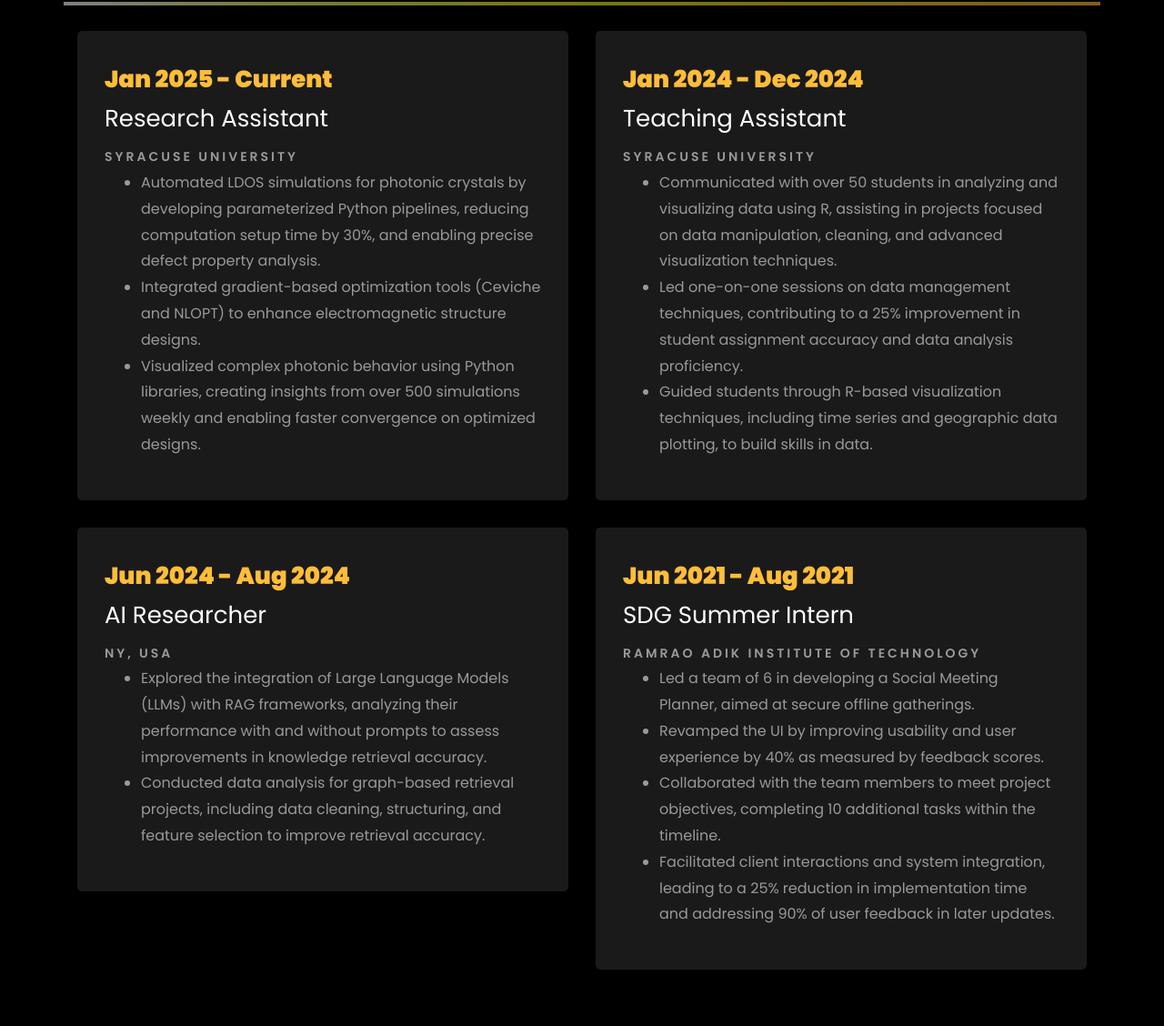
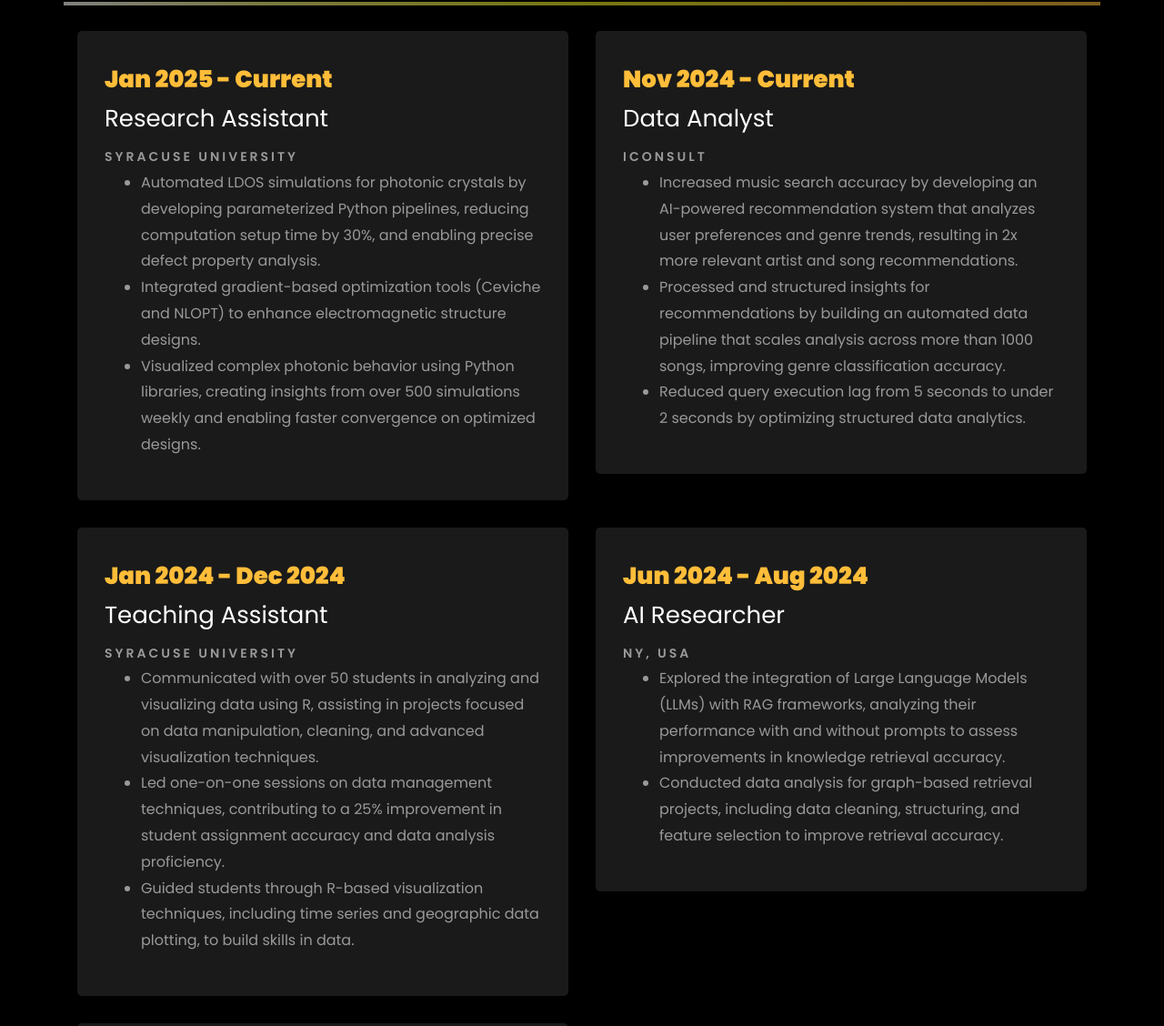
Before and after one commit to SukhadJoshi/sukhadjoshi.github.io, a plain HTML site: page index.html in a window 1280 px wide. Shown: the part 1896-3024 px from the top of the page at 91% size. Drawn offline with Linux system fonts and the light colour scheme; files whose address does not match are found by name.

Commit message:
Update index.html

```diff
--- a/index.html
+++ b/index.html
@@ -341,6 +341,20 @@
 				<!-- Experience 2 -->
 				<div class="col-md-6">
 					<div class="resume-wrap ftco-animate">
+						<span class="date">Nov 2024 - Current</span>
+						<h2>Data Analyst</h2>
+						<span class="position">iConsult</span>
+						<ul>
+							<li>Increased music search accuracy by developing an AI-powered recommendation system that analyzes user preferences and genre trends, resulting in 2x more relevant artist and song recommendations.</li>
+							<li>Processed and structured insights for recommendations by building an automated data pipeline that scales analysis across more than 1000 songs, improving genre classification accuracy.</li>
+							<li>Reduced query execution lag from 5 seconds to under 2 seconds by optimizing structured data analytics.</li>
+						</ul>
+					</div>
+				</div>
+
+				<!-- Experience 3 -->
+				<div class="col-md-6">
+					<div class="resume-wrap ftco-animate">
 						<span class="date">Jan 2024 - Dec 2024</span>
 						<h2>Teaching Assistant</h2>
 						<span class="position">Syracuse University</span>
@@ -352,7 +366,7 @@
 					</div>
 				</div>
 
-				<!-- Experience 3 -->
+				<!-- Experience 4 -->
 				<div class="col-md-6">
 					<div class="resume-wrap ftco-animate">
 						<span class="date">Jun 2024 - Aug 2024</span>
@@ -365,7 +379,7 @@
 					</div>
 				</div>
 
-				<!-- Experience 4 -->
+				<!-- Experience 5 -->
 				<div class="col-md-6">
 					<div class="resume-wrap ftco-animate">
 						<span class="date">Jun 2021 - Aug 2021</span>
@@ -413,7 +427,7 @@
 
     		<div class="row justify-content-center mt-5">
     			<div class="col-md-6 text-center ftco-animate">
-    				<p><a href="https://drive.google.com/file/d/1asX858pdcMzrz-p8-nvORaNdaAtBoqma/view?usp=sharing" class="btn btn-primary py-4 px-5">Download Resume</a></p>
+    				<p><a href="https://drive.google.com/file/d/1KWFh0h-Z3aQJHgTnZVVAd1zX4uonD9RX/view?usp=sharing" class="btn btn-primary py-4 px-5">Download Resume</a></p>
     			</div>
     		</div>
     	</div>
```
